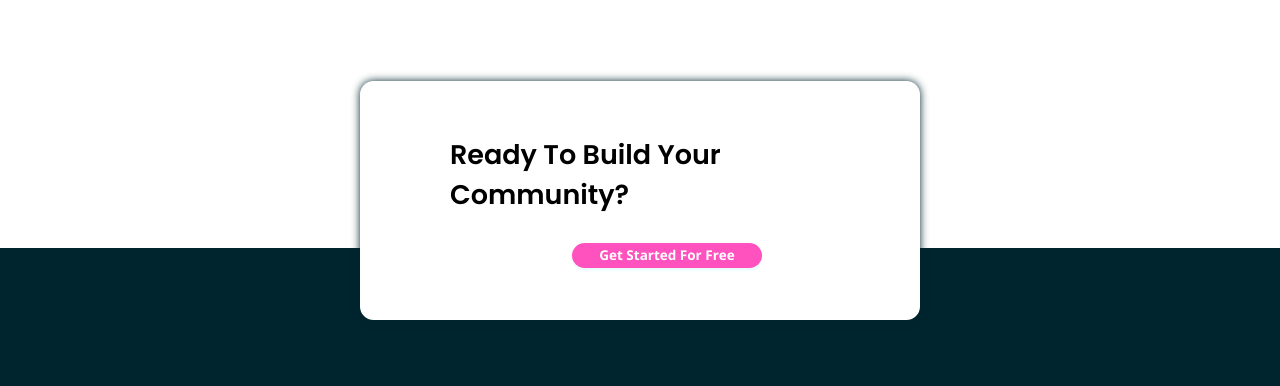
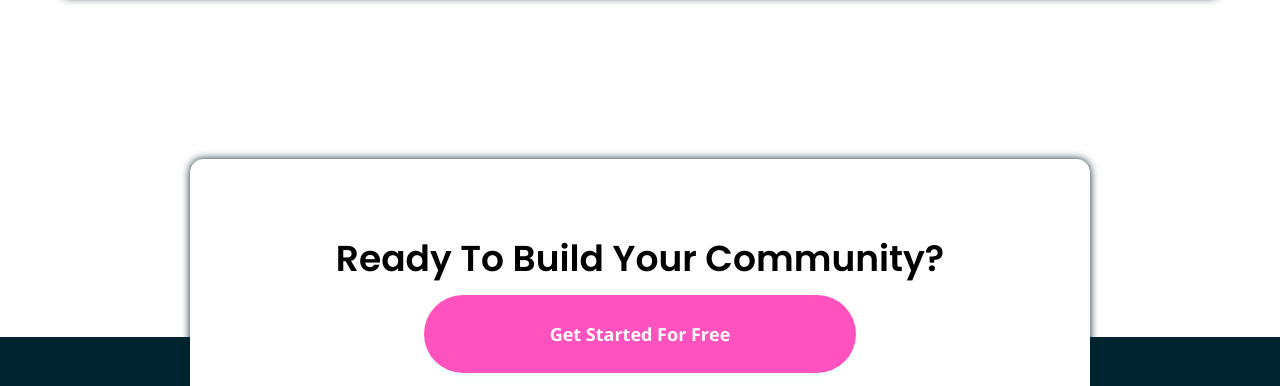
Before and after one commit to SimanasGP/huddle-landing-page-with-alternating-feature-blocks-master, a plain HTML site: page index.html in a window 1280 px wide. Shown: the part 2087-2473 px from the top of the page. Drawn offline with nearby package versions, Linux system fonts and the light colour scheme.

```diff
--- a/css/styles.css
+++ b/css/styles.css
@@ -29,10 +29,11 @@
 
 .header {
     background-image: url(../images/bg-hero-mobile.svg);
+    background-position: top left;
     background-repeat: no-repeat;
     background-size: 100%;
     background-color: var(--clr-neutral-1);
-    padding: 2em 1em 2em 1em;
+    padding: 1.5em 1em 2em 1em;
 
     display: grid;
     grid-template-columns: 1fr 1fr 1.5fr 1.5fr 1fr 1fr;
@@ -84,42 +85,46 @@
 .button {
     text-decoration: none;
     font-weight: 700;
-    padding: .25em 2em;
     margin: auto;
     text-align: center;
-    border-radius: 2em;
+    border-radius: 3em;
 
 }
 
 .button-white {
     background-color: #ffffff;
     color: #000000;
-    font-size: .5em;
+
 }
 
 .button-pink {
     background-color: var(--clr-primary-1);
     color: #ffffff;
-    font-size: .75em;
+
 }
 
 .button1
 {
+    font-size: .5em;
     box-shadow: 0 .05em .2em lightgray;
+    padding: .5em 2.5em;
 }
 
 .button2 {
+    font-size: .75em;
     box-shadow: .2em .2em .4em pink;
-    padding: .25em 3em;
+    padding: .75em 3.5em;
 }
 
 .button3 {
+    font-size: .5em;
     box-shadow: 0 .2em .2em var(--clr-neutral-1);
+    padding: 1.5em 7em;
 }
 
 .button:hover,
 .button:focus {
-    opacity: .5;
+    opacity: .75;
     transition: all 0.2s linear;
 }
 
@@ -129,6 +134,7 @@
     /* padding: 0 2em; */
     display: flex;
     flex-direction: column;
+    align-items: center;
 }
 
 .content-card {
@@ -163,19 +169,22 @@
 
 .content-card4 {
     margin: 0 .75em;
-
     text-align: center;
     background-color: #ffffff;
     border-radius: .75em;
-    padding: 0 0 3em 0;
+    padding-bottom:3em;
 
     position: relative;
     top: 4em;
 }
 
+.box4 {
+    margin: auto;
+}
+
 .heading-tertiary {
     font-size: 1em;
-    padding: 2em 0 2em 0;
+    padding: 2em 1em 2em 1em;
 }
 
 
@@ -328,6 +337,24 @@
         text-align: left;
     }
 
+    /* buttons */
+
+    .button1
+{
+    font-size: .75em;
+    padding: 1em 4em;
+}
+
+.button2 {
+    font-size: .75em;
+    padding: 1em 5em;
+}
+
+.button3 {
+    font-size: 1em;
+    padding: 1.5em 7em;
+}
+
     /* content */
 
     .header {
@@ -342,10 +369,6 @@
         '.. .. .. he he he';
     }
 
-    .button1 {
-        /* fix buttons */
-    }
-
     .heading-main {
         font-size: 2.5em;
         padding: 2em 2em 0 0;
@@ -353,10 +376,6 @@
 
     .header-p {
         padding-right: 4em;
-    }
-
-    .button2 {
-        /* fix buttons */
     }
 
     .content-card {
@@ -393,11 +412,14 @@
     }
 
     .content-card4 {
-        margin: 0 20em;
+        max-width: 50em;
+        width: 100%;
+        padding-bottom: 4em;
+        top: 6em;
     }
 
     .heading-tertiary {
-        font-size: 1.5em;
+        font-size: 2em;
         padding: 2em 0 1em 0;
     }
 
--- a/index.html
+++ b/index.html
@@ -75,7 +75,7 @@
     </div>
 
     <div class="content-card content-card4">
-      <div class="box box4">
+      <div class="box4">
         <h3 class="heading heading-tertiary">Ready To Build Your Community?</h3>
         <a href="#" class="button button-pink button3">Get Started For Free</a>
       </div>
```
